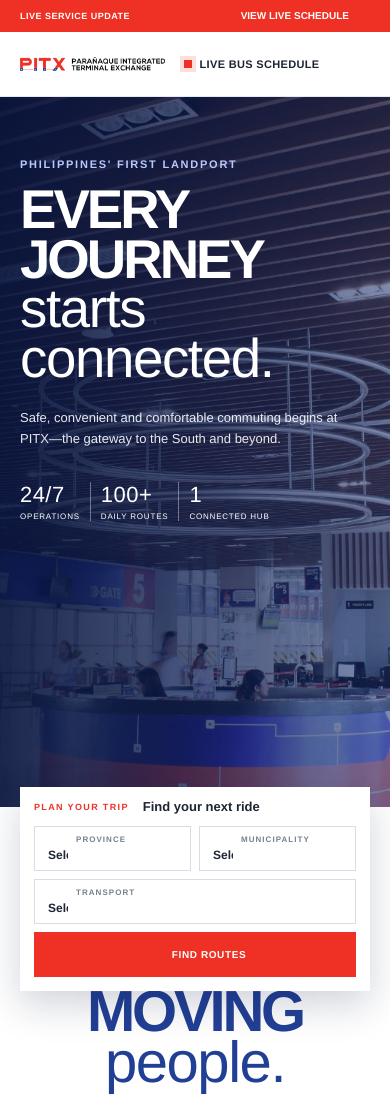
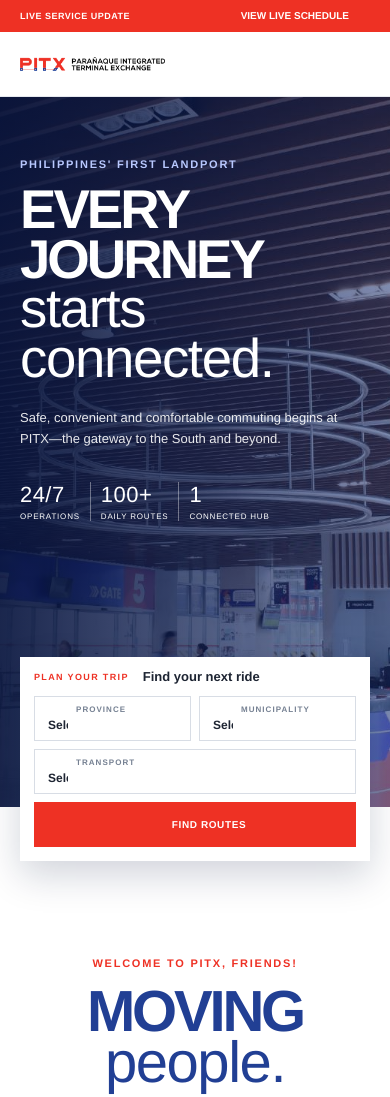
Before and after one commit to devskadi/landport-mockup, a Next.js app: page / in a window 390 px wide. Shown: the top 1097 px of the page. Built offline with nearby package versions, Linux system fonts and the light colour scheme; some icons are missing.

Commit message:
Added Subtle Animation And AOS

```diff
--- a/app/globals.css
+++ b/app/globals.css
@@ -1062,7 +1062,7 @@
   }
 
   .trip-finder {
-    bottom: -123px;
+    bottom: -54px;
     left: 20px;
     right: 20px;
     display: grid;
@@ -1214,7 +1214,7 @@
 @media (max-width: 420px) {
   .trip-finder {
     grid-template-columns: 1fr;
-    bottom: -184px;
+    bottom: -54px;
   }
 
   .trip-tabs {
@@ -1848,3 +1848,10 @@
 
 
 .video-frame{min-height:0!important;height:auto!important;aspect-ratio:16/9}.video-frame iframe{height:100%!important;width:100%!important}
+
+
+@media (max-width: 420px) {
+  .schedule-link {
+    display: none;
+  }
+}
```
